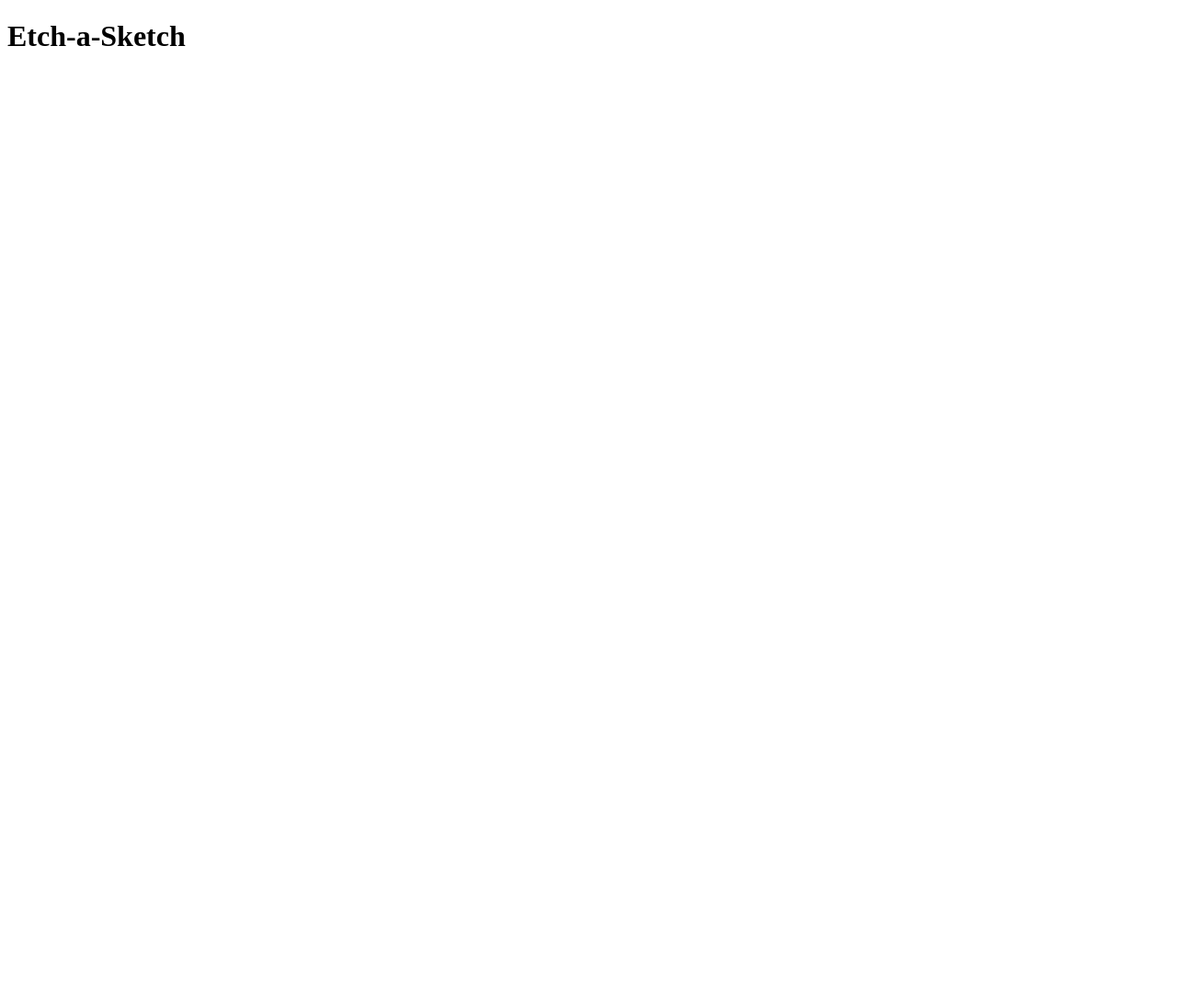
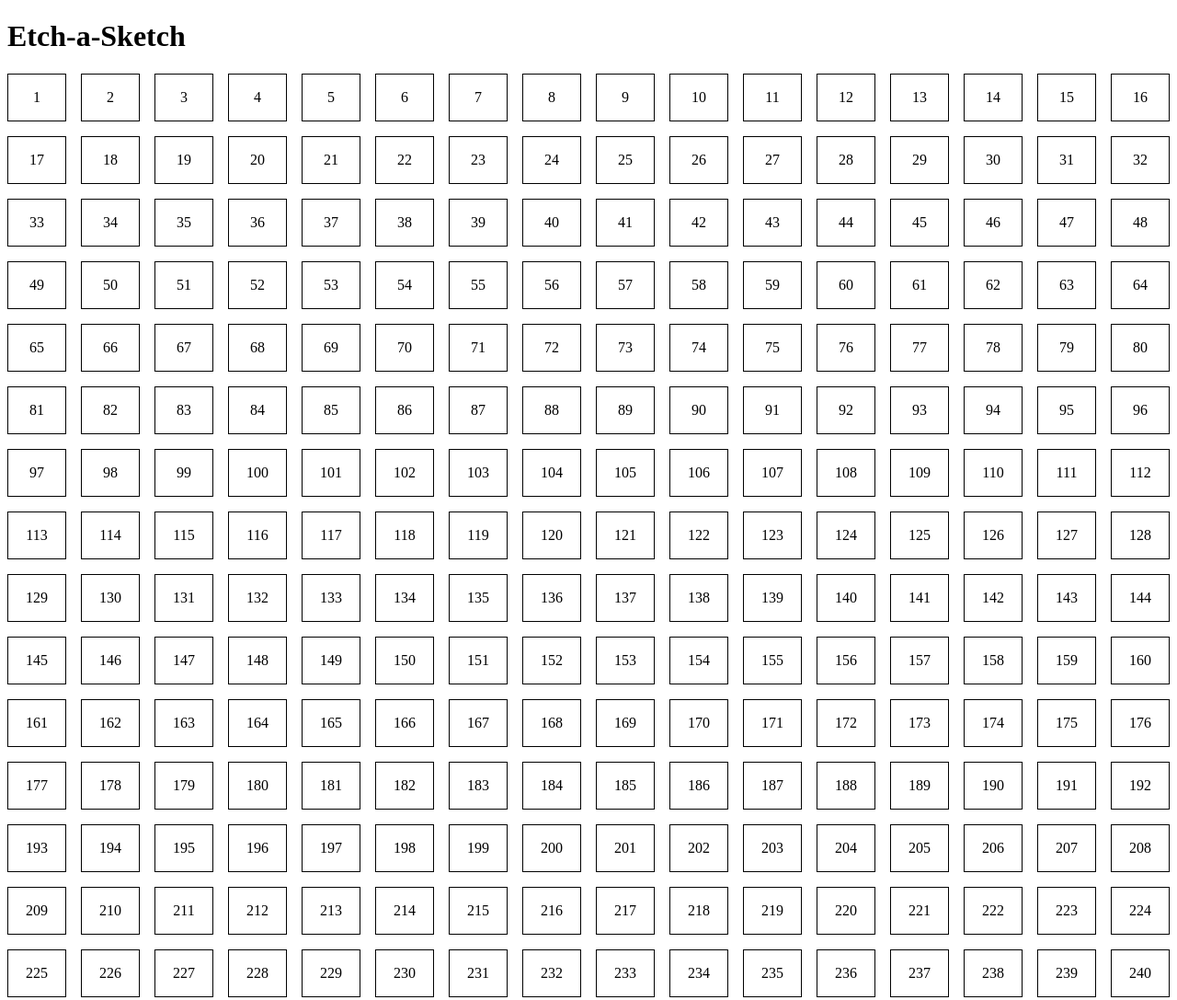
Before and after one commit to RannoL/Etch-a-Sketch, a plain HTML site: page index.html in a window 1280 px wide. Shown: the top 1087 px of the page at 92% size. Before the commit the page ends 800 px from the top, so only its background shows below. Drawn offline with Linux system fonts and the light colour scheme.

Commit message:
creates a 16x16 grid

```diff
--- a/index.html
+++ b/index.html
@@ -6,7 +6,19 @@
         <meta name="viewport" content="width=device-width" initial-scale="1" charset="UTF-8"/>
     </head>
     <body>
-        <h1>Etch-a-Sketch</h1>
+        <header>
+            <h1>Etch-a-Sketch</h1>
+        </header>
+
+        <main>
+            <div id= "container">
+            </div>
+        </main>
+
+
+
+
+
 
         <script src= "script.js"></script>
     </body>
--- a/script.js
+++ b/script.js
@@ -0,0 +1,13 @@
+const container = document.querySelector('#container');
+
+function makeGrid(cols, rows){
+    container.style.setProperty('--grid-cols', cols);
+    container.style.setProperty('--grid-rows', rows);
+    for(i= 0; i< (cols * rows); i++){
+        const cell = document.createElement('div');
+        cell.textContent = i + 1;
+        container.appendChild(cell).className = 'gridElement';
+    }
+}
+
+makeGrid(16,16);
--- a/stylesheet.css
+++ b/stylesheet.css
@@ -4,3 +4,23 @@ html {
     width: 100%;
     height: 100%;
 }
+
+/* CSS variables */
+:root {
+    --grid-cols: 1;
+    --grid-rows: 1;
+}
+
+
+#container {
+    display: grid;
+    grid-gap: 1em;
+    grid-template-rows: repeat(var(--grid-rows), 1fr);
+    grid-template-columns: repeat(var(--grid-cols), 1fr);
+}
+
+.gridElement {
+    padding: 1em;
+    border: 1px solid #000;
+    text-align: center;
+}
```
